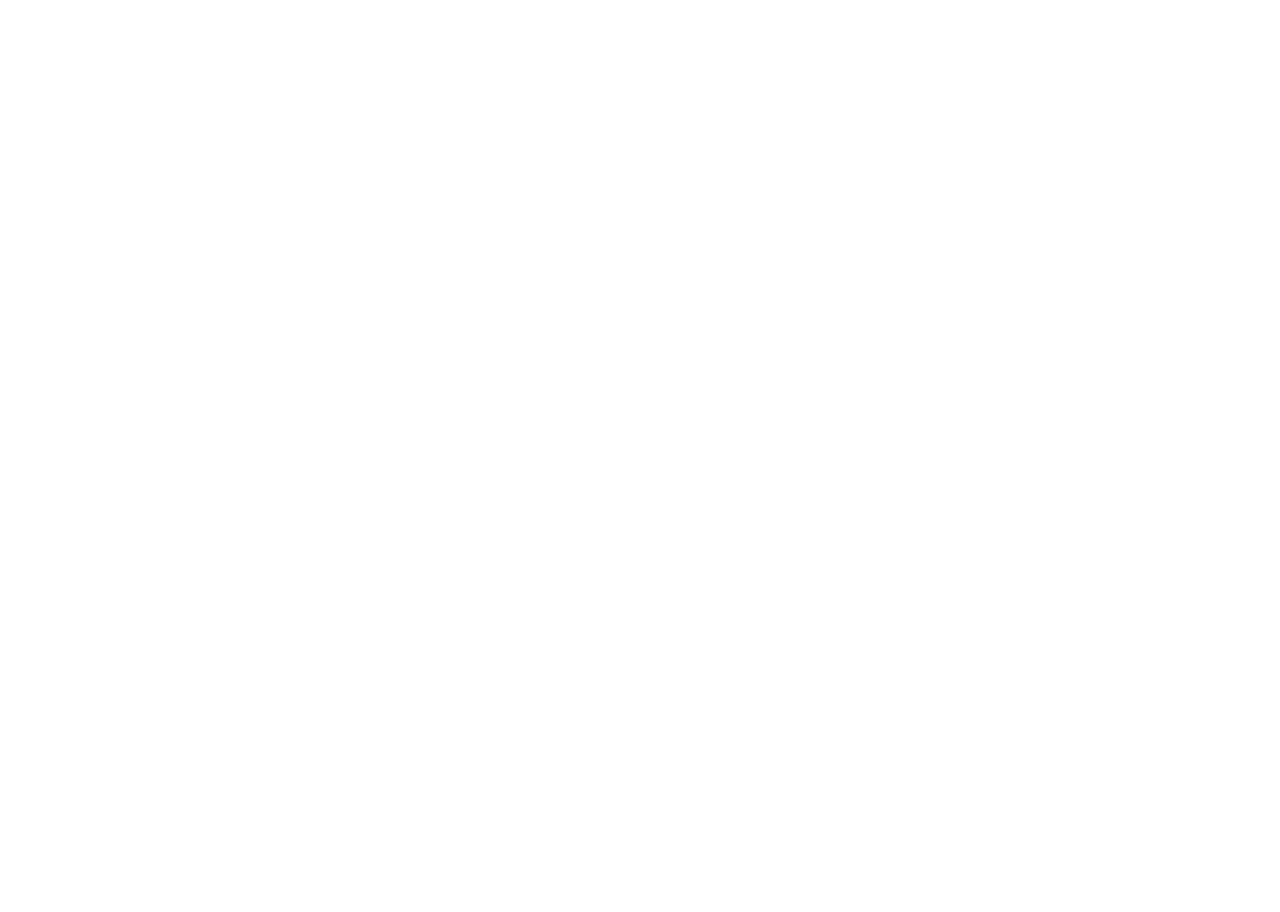
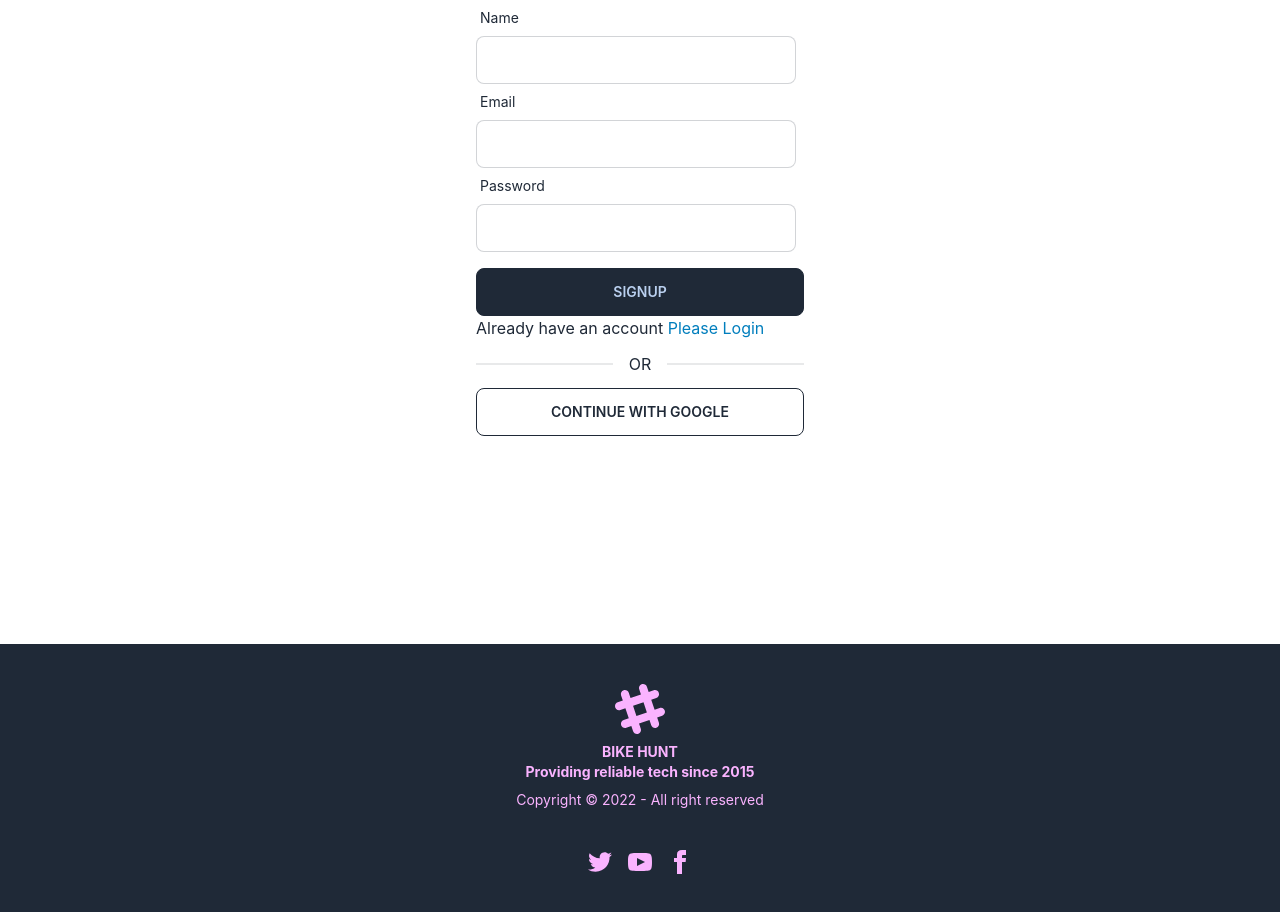
Before and after one commit to fariharaihan/used_products_resale_client, a React (Create React App) app: page /signup in a window 1280 px wide. Before the commit this address had no page. Shown: the part 260-1172 px from the top of the page. Before the commit the page ends 800 px from the top, so only its background shows below. Built offline with nearby package versions, Linux system fonts and the light colour scheme.

Commit message:
footer added

```diff
--- a/public/index.html
+++ b/public/index.html
@@ -1,5 +1,5 @@
 <!DOCTYPE html>
-<html data-theme="emerald" lang="en">
+<html data-theme="fantasy" lang="en">
 
 <head>
   <meta charset="utf-8" />
--- a/src/Routes/Routes/Routes.js
+++ b/src/Routes/Routes/Routes.js
@@ -1,7 +1,10 @@
 import { createBrowserRouter } from "react-router-dom";
 import Main from "../../layout/Main";
+
+import AllBikes from "../../pages/Home/BikesCategory/AllBikes";
 import Home from "../../pages/Home/Home/Home";
 import Login from "../../pages/Login/Login";
+import SignUp from "../../pages/SignUp/SignUp";
 
 const router = createBrowserRouter([
     {
@@ -12,9 +15,19 @@
                 path: '/',
                 element: <Home></Home>
             },
+
             {
                 path: '/login',
                 element: <Login></Login>
+            },
+            {
+                path: '/signup',
+                element: <SignUp></SignUp>
+            },
+            {
+                path: '/allbikes/:id',
+                element: <AllBikes></AllBikes>,
+                loader: ({ params }) => fetch(`http://localhost:5000/allbikes/${params.id}`)
             }
         ]
     },
--- /dev/null
+++ b/src/contexts/AuthProvider.js
@@ -0,0 +1,32 @@
+import React, { createContext, useEffect, useState } from 'react';
+import { getAuth, createUserWithEmailAndPassword, onAuthStateChanged } from 'firebase/auth'
+import app from '../firebase/firebase.config';
+
+
+export const AuthContext = createContext();
+const auth = getAuth(app);
+
+const AuthProvider = ({ children }) => {
+    const [loading, setLoading] = useState(true);
+
+
+    const createUser = (email, password) => {
+        setLoading(true)
+        return createUserWithEmailAndPassword(auth, email, password);
+    }
+
+
+
+    const authInfo = {
+        createUser,
+        loading,
+
+    }
+    return (
+        <AuthContext.Provider value={authInfo}>
+            {children}
+        </AuthContext.Provider>
+    );
+};
+
+export default AuthProvider;
--- a/src/index.js
+++ b/src/index.js
@@ -3,11 +3,14 @@
 import './index.css';
 import App from './App';
 import reportWebVitals from './reportWebVitals';
+import AuthProvider from './contexts/AuthProvider';
 
 const root = ReactDOM.createRoot(document.getElementById('root'));
 root.render(
   <React.StrictMode>
-    <App />
+    <AuthProvider>
+      <App />
+    </AuthProvider>
   </React.StrictMode>
 );
 
--- /dev/null
+++ b/src/pages/Home/BikesCategory/AllBikes.js
@@ -0,0 +1,24 @@
+import React from 'react';
+import { useLoaderData } from 'react-router-dom';
+import BikeCategoryCard from './BikeCategoryCard';
+
+const AllBikes = () => {
+    const data = useLoaderData()
+    console.log(data)
+
+
+    return (
+        <div>
+            <div className='grid gap-6 grid-cols-1 md:grid-cols-2 lg:grid-cols-3'>
+                {
+                    data?.map(bikeCard => <BikeCategoryCard
+                        key={bikeCard._id}
+                        bikeCard={bikeCard}
+                    ></BikeCategoryCard>)
+                }
+            </div>
+        </div>
+    );
+};
+
+export default AllBikes;
--- /dev/null
+++ b/src/pages/Home/BikesCategory/BikeCategoryCard.js
@@ -0,0 +1,17 @@
+import React from 'react';
+
+const BikeCategoryCard = ({ bikeCard }) => {
+    const { image_url, title } = bikeCard
+    return (
+        <div className="card bg-base-100 shadow-xl">
+            <figure><img className='px-10 pt-10' src={image_url} alt="Shoes" /></figure>
+            <div className="card-body  items-center text-center">
+                <h2 className="card-title">{title}</h2>
+
+
+            </div>
+        </div>
+    );
+};
+
+export default BikeCategoryCard;
--- /dev/null
+++ b/src/pages/Home/BikesCategory/BikesCategory.js
@@ -0,0 +1,34 @@
+import React, { useEffect, useState } from 'react';
+import { Link } from 'react-router-dom';
+
+const BikesCategory = () => {
+    const [bikesData, setBikesData] = useState([]);
+
+    useEffect(() => {
+        fetch('http://localhost:5000/bikeCategoryCollection')
+            .then(res => res.json())
+            .then(data => setBikesData(data))
+    })
+
+    return (
+        <div className='mt-4'>
+            <div className='text-center'>
+                <h2 className='text-4xl font-bold text-purple-900'>All Bikes</h2>
+            </div>
+            <div className='flex justify-center mt-6 '>
+                {
+                    bikesData.map(data => <div className='grid gap-6 grid-cols-1 md:grid-cols-2 lg:grid-cols-3'>
+                        <Link to={`/allbikes/${data.category_id}`}>
+                            <button className='btn bg-primary text-white w-32'>
+                                {data.Name}
+                            </button>
+                        </Link>
+                    </div>)
+
+                }
+            </div>
+        </div>
+    );
+};
+
+export default BikesCategory;
--- a/src/pages/Home/Home/Home.js
+++ b/src/pages/Home/Home/Home.js
@@ -1,10 +1,14 @@
 import React from 'react';
 import Banner from '../Banner/Banner';
+import AllBikes from '../BikesCategory/AllBikes';
+import BikesCategory from '../BikesCategory/BikesCategory';
 
 const Home = () => {
     return (
         <div className='mx-5'>
             <Banner></Banner>
+            <BikesCategory></BikesCategory>
+            <AllBikes></AllBikes>
         </div>
     );
 };
--- a/src/pages/Home/Products/products.js
+++ /dev/null
@@ -1,11 +0,0 @@
-import React from 'react';
-
-const products = () => {
-    return (
-        <div>
-
-        </div>
-    );
-};
-
-export default products;
--- a/src/pages/Shared/Footer/Footer.js
+++ b/src/pages/Shared/Footer/Footer.js
@@ -2,9 +2,22 @@
 
 const Footer = () => {
     return (
-        <div>
-            <h3>This is footer</h3>
-        </div>
+        <footer className="footer footer-center p-10 bg-gray-800 text-primary-content mt-10">
+            <div>
+                <svg width="50" height="50" viewBox="0 0 24 24" xmlns="http://www.w3.org/2000/svg" fillRule="evenodd" clipRule="evenodd" className="inline-block fill-current"><path d="M22.672 15.226l-2.432.811.841 2.515c.33 1.019-.209 2.127-1.23 2.456-1.15.325-2.148-.321-2.463-1.226l-.84-2.518-5.013 1.677.84 2.517c.391 1.203-.434 2.542-1.831 2.542-.88 0-1.601-.564-1.86-1.314l-.842-2.516-2.431.809c-1.135.328-2.145-.317-2.463-1.229-.329-1.018.211-2.127 1.231-2.456l2.432-.809-1.621-4.823-2.432.808c-1.355.384-2.558-.59-2.558-1.839 0-.817.509-1.582 1.327-1.846l2.433-.809-.842-2.515c-.33-1.02.211-2.129 1.232-2.458 1.02-.329 2.13.209 2.461 1.229l.842 2.515 5.011-1.677-.839-2.517c-.403-1.238.484-2.553 1.843-2.553.819 0 1.585.509 1.85 1.326l.841 2.517 2.431-.81c1.02-.33 2.131.211 2.461 1.229.332 1.018-.21 2.126-1.23 2.456l-2.433.809 1.622 4.823 2.433-.809c1.242-.401 2.557.484 2.557 1.838 0 .819-.51 1.583-1.328 1.847m-8.992-6.428l-5.01 1.675 1.619 4.828 5.011-1.674-1.62-4.829z"></path></svg>
+                <p className="font-bold">
+                    BIKE HUNT <br />Providing reliable tech since 2015
+                </p>
+                <p>Copyright © 2022 - All right reserved</p>
+            </div>
+            <div>
+                <div className="grid grid-flow-col gap-4">
+                    <a><svg xmlns="http://www.w3.org/2000/svg" width="24" height="24" viewBox="0 0 24 24" className="fill-current"><path d="M24 4.557c-.883.392-1.832.656-2.828.775 1.017-.609 1.798-1.574 2.165-2.724-.951.564-2.005.974-3.127 1.195-.897-.957-2.178-1.555-3.594-1.555-3.179 0-5.515 2.966-4.797 6.045-4.091-.205-7.719-2.165-10.148-5.144-1.29 2.213-.669 5.108 1.523 6.574-.806-.026-1.566-.247-2.229-.616-.054 2.281 1.581 4.415 3.949 4.89-.693.188-1.452.232-2.224.084.626 1.956 2.444 3.379 4.6 3.419-2.07 1.623-4.678 2.348-7.29 2.04 2.179 1.397 4.768 2.212 7.548 2.212 9.142 0 14.307-7.721 13.995-14.646.962-.695 1.797-1.562 2.457-2.549z"></path></svg></a>
+                    <a><svg xmlns="http://www.w3.org/2000/svg" width="24" height="24" viewBox="0 0 24 24" className="fill-current"><path d="M19.615 3.184c-3.604-.246-11.631-.245-15.23 0-3.897.266-4.356 2.62-4.385 8.816.029 6.185.484 8.549 4.385 8.816 3.6.245 11.626.246 15.23 0 3.897-.266 4.356-2.62 4.385-8.816-.029-6.185-.484-8.549-4.385-8.816zm-10.615 12.816v-8l8 3.993-8 4.007z"></path></svg></a>
+                    <a><svg xmlns="http://www.w3.org/2000/svg" width="24" height="24" viewBox="0 0 24 24" className="fill-current"><path d="M9 8h-3v4h3v12h5v-12h3.642l.358-4h-4v-1.667c0-.955.192-1.333 1.115-1.333h2.885v-5h-3.808c-3.596 0-5.192 1.583-5.192 4.615v3.385z"></path></svg></a>
+                </div>
+            </div>
+        </footer>
     );
 };
 
--- a/src/pages/Shared/Header/Header.js
+++ b/src/pages/Shared/Header/Header.js
@@ -5,6 +5,7 @@
     const menuitems = <>
         <li className='font-semibold'><Link to="/">Home</Link></li>
         <li className='font-semibold'><Link to="/blog">Blog</Link></li>
+        <li className='font-semibold'><Link to="/allbikes">AllBikes</Link></li>
         <li className='font-semibold'><Link to="/myproducts">My Products</Link></li>
         <li className='font-semibold'><Link to="/login">Login</Link></li>
     </>
--- /dev/null
+++ b/src/pages/SignUp/SignUp.js
@@ -0,0 +1,68 @@
+import React, { useContext } from 'react';
+import { useForm } from 'react-hook-form';
+import { Link } from 'react-router-dom';
+import { AuthContext } from '../../contexts/AuthProvider';
+
+
+const SignUp = () => {
+    const { register, formState: { errors }, handleSubmit } = useForm()
+    const { createUser, loading } = useContext(AuthContext)
+
+    // if (loading) {
+    //     return <div className='flex justify-center'>
+    //         <div className="w-16 h-16 border-4 border-dashed rounded-full animate-spin border-violet-900"></div>
+    //     </div>
+    // }
+
+    const handleSignUp = (data) => {
+        console.log(data)
+        createUser(data.email, data.password)
+            .then(result => {
+                const user = result.user;
+                console.log(user)
+
+            })
+            .catch(err => console.error(err));
+    }
+
+
+    return (
+        <div className='h-[800px] flex justify-center items-center'>
+            <div className='w-96 p-7'>
+                <h2 className='text-xl'>SignUp</h2>
+                <form onSubmit={handleSubmit(handleSignUp)}>
+                    <div className="form-control w-full max-w-xs">
+                        <label className="label"><span className="label-text">Name</span></label>
+                        <input type="text" {...register('name', {
+                            required: "name is required"
+                        })} className="input input-bordered w-full max-w-xs" />
+                        {errors.name && <p className='text-red-600'>{errors.name?.message}</p>}
+                    </div>
+                    <div className="form-control w-full max-w-xs">
+                        <label className="label"><span className="label-text">Email</span></label>
+                        <input type="email" {...register('email',
+                            { required: true }
+                        )} className="input input-bordered w-full max-w-xs" />
+                        {errors.email && <p className='text-red-600'>{errors.email?.message}</p>}
+                    </div>
+                    <div className="form-control w-full max-w-xs">
+                        <label className="label"><span className="label-text">Password</span></label>
+                        <input type="password" {...register('password', {
+                            required: "password is require",
+                            minLength: { value: 6, message: "password must be 6 charecters long" },
+                            // pattern: { value: /(?=.*[A-Z])(?=.*[!@#$&*])(?=.*[0-9])/, message: " password mustbe strong" }
+                        })} className="input input-bordered w-full max-w-xs" />
+                        {errors.password && <p className='text-red-600'>{errors.password?.message}</p>}
+
+                    </div>
+                    <input className='btn  w-full mt-4' value='SignUp' type="submit" />
+                </form>
+                <p>Already have an account <Link className='text-secondary' to='/login'>Please Login</Link></p>
+                <div className="divider">OR</div>
+                <button className='btn btn-outline w-full'>CONTINUE WITH GOOGLE</button>
+            </div>
+        </div>
+    );
+};
+
+export default SignUp;
```
Also changed, not shown: 2 other files (tests, documents, lock files or other folders).
